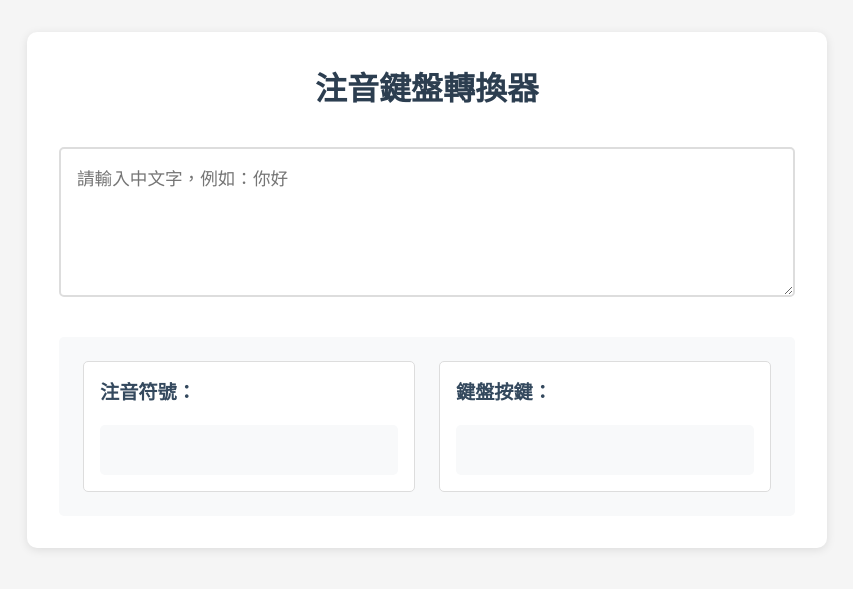
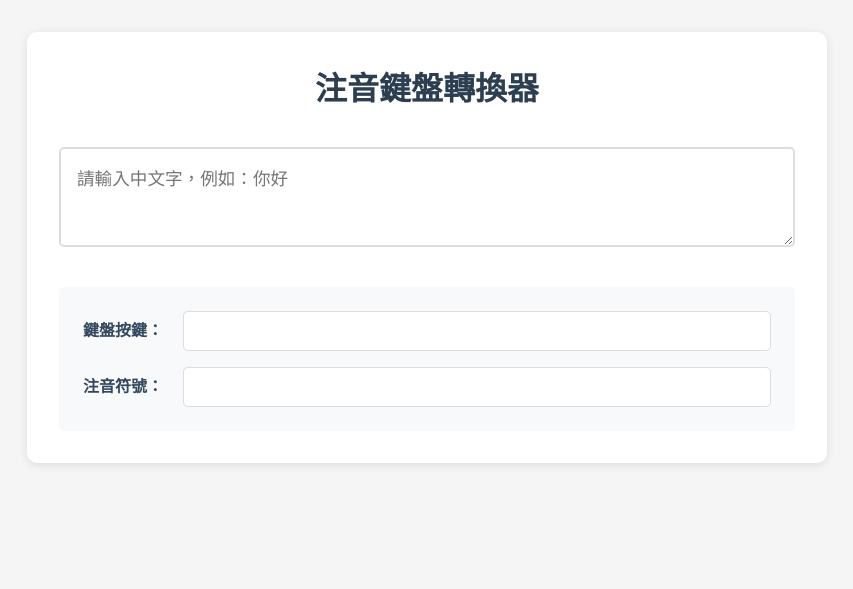
Before and after one commit to Cllodh/Quickly-switch-to-Taiwan-input-method, a Flask app: page / in a window 1280 px wide. Shown: the top 589 px of the page, without its empty margins (213-1066 px from the left). Run offline with Flask 3, Linux system fonts and the light colour scheme.

Commit message:
更新 README 文件，調整界面說明和版本歷史

```diff
--- a/static/style.css
+++ b/static/style.css
@@ -38,7 +38,7 @@ h2 {
 
 textarea {
     width: 100%;
-    height: 150px;
+    height: 100px;
     padding: 1rem;
     border: 2px solid #ddd;
     border-radius: 5px;
@@ -55,25 +55,33 @@ textarea:focus {
     background-color: #f8f9fa;
     padding: 1.5rem;
     border-radius: 5px;
-    display: grid;
-    grid-template-columns: 1fr 1fr;
-    gap: 1.5rem;
 }
 
-.result-group {
-    background-color: white;
-    padding: 1rem;
-    border-radius: 5px;
-    border: 1px solid #ddd;
+.result-row {
+    display: flex;
+    align-items: center;
+    margin-bottom: 1rem;
+}
+
+.result-row:last-child {
+    margin-bottom: 0;
+}
+
+.result-label {
+    min-width: 100px;
+    font-weight: bold;
+    color: #34495e;
 }
 
 .result-box {
-    background-color: #f8f9fa;
-    padding: 1rem;
+    flex: 1;
+    background-color: white;
+    padding: 0.8rem;
     border-radius: 5px;
-    min-height: 50px;
+    border: 1px solid #ddd;
+    min-height: 40px;
     font-family: monospace;
-    font-size: 1.2rem;
+    font-size: 1.1rem;
     word-break: break-all;
-    line-height: 1.8;
+    line-height: 1.6;
 }
--- a/templates/index.html
+++ b/templates/index.html
@@ -13,13 +13,13 @@
             <textarea id="input-text" placeholder="請輸入中文字，例如：你好"></textarea>
         </div>
         <div class="result-section">
-            <div class="result-group">
-                <h2>注音符號：</h2>
+            <div class="result-row">
+                <span class="result-label">鍵盤按鍵：</span>
+                <div id="result" class="result-box"></div>
+            </div>
+            <div class="result-row">
+                <span class="result-label">注音符號：</span>
                 <div id="bopomofo" class="result-box"></div>
-            </div>
-            <div class="result-group">
-                <h2>鍵盤按鍵：</h2>
-                <div id="result" class="result-box"></div>
             </div>
         </div>
     </div>
```
Also changed, not shown: README.md, README_EN.md.
